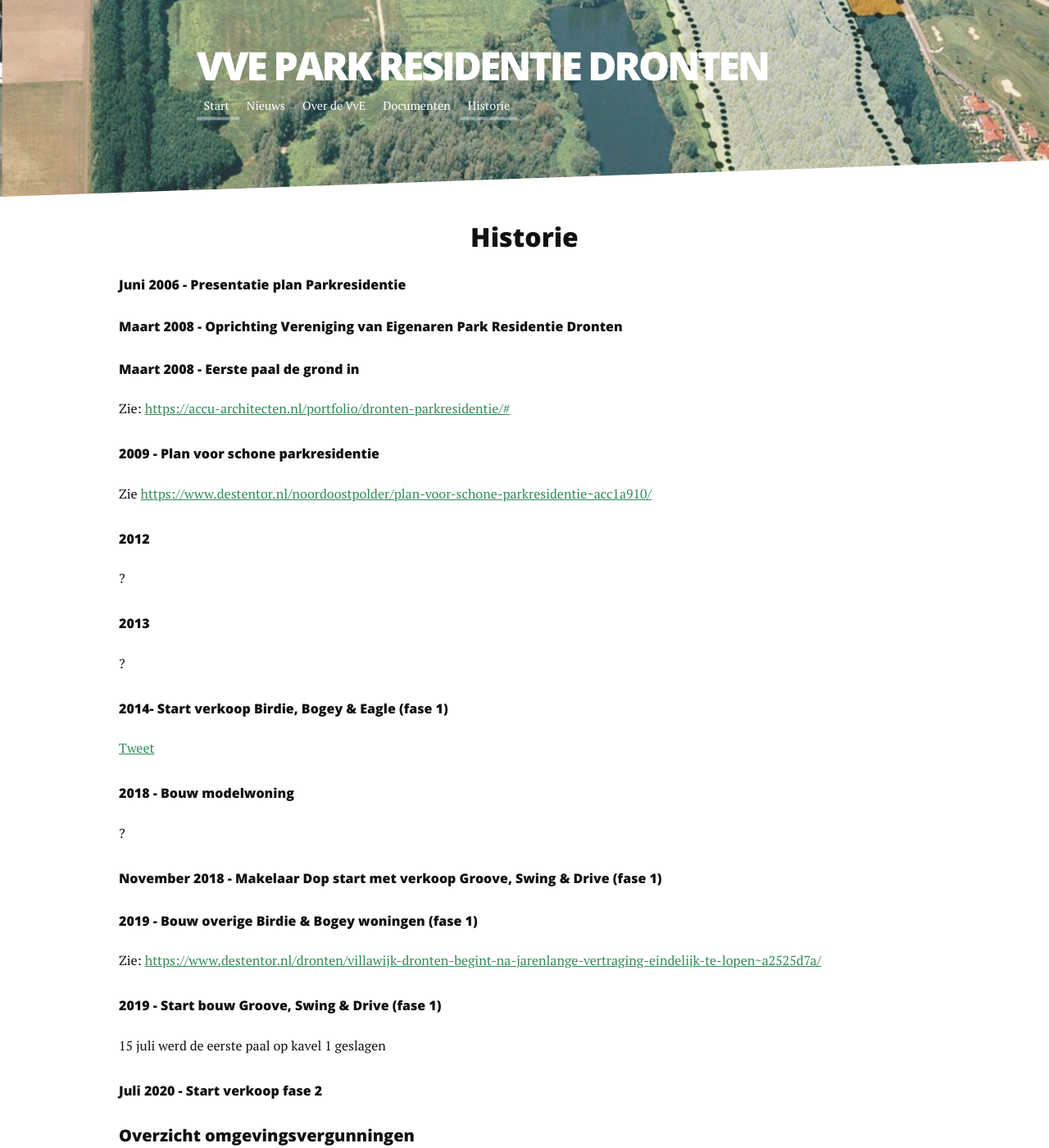
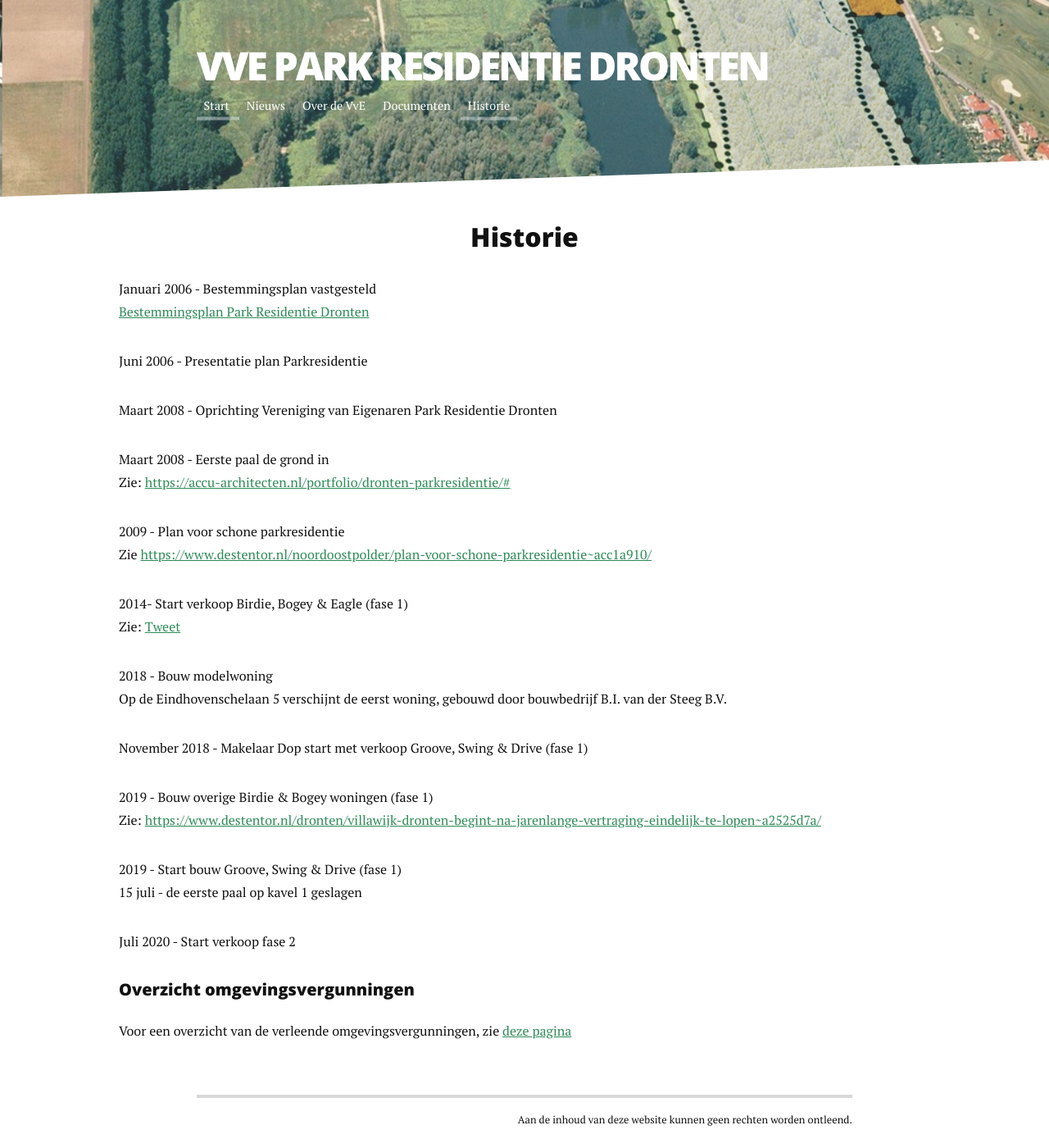
Before and after one commit to plamola/vve-parkresidentie, a Jekyll site: the page built from historie/index.html, in a window 1280 px wide and 1400 px high. Shown: the whole window at 82% size. Built offline with Jekyll 4.4.1, drawn with Linux system fonts in a browser that asks for light colours; nearby versions of some CDN libraries.

Commit message:
Beta V1.0

```diff
--- a/historie/index.html
+++ b/historie/index.html
@@ -6,41 +6,41 @@ title: Historie
 <div class="home" id="home">
   <h1 class="pageTitle">Historie</h1>
 
-  <h4>Juni 2006 - Presentatie plan Parkresidentie</h4>
+  <ul class="noList">
+    <li>Januari 2006 - Bestemmingsplan vastgesteld</li>
+    <p><a href="{{ '/docs/overige/9030 - toelichting + voorschriften bp Parkresidentie.pdf' | prepend: site.baseurl }}" target="_blank">Bestemmingsplan Park Residentie Dronten</a>
+    </p>
+  <li>Juni 2006 - Presentatie plan Parkresidentie</li>
   <p></p>
 
-  <h4>Maart 2008 - Oprichting Vereniging van Eigenaren Park Residentie Dronten</h4>
+  <li>Maart 2008 - Oprichting Vereniging van Eigenaren Park Residentie Dronten</li>
   <p></p>
 
-  <h4>Maart 2008 - Eerste paal de grond in</h4>
+  <li>Maart 2008 - Eerste paal de grond in</li>
   <p>Zie: <a href="https://accu-architecten.nl/portfolio/dronten-parkresidentie/#">https://accu-architecten.nl/portfolio/dronten-parkresidentie/#</a></p>
 
-  <h4>2009 - Plan voor schone parkresidentie</h4>
+  <li>2009 - Plan voor schone parkresidentie</li>
   <p>Zie <a href="https://www.destentor.nl/noordoostpolder/plan-voor-schone-parkresidentie~acc1a910/">https://www.destentor.nl/noordoostpolder/plan-voor-schone-parkresidentie~acc1a910/</a></p>
 
-  <h4>2012</h4>
-  <p>?</p>
+  <li>2014- Start verkoop Birdie, Bogey & Eagle (fase 1)</li>
+  <p>Zie: <a href="https://twitter.com/bjvdsteegbouw/status/462228579443425280">Tweet</a></p>
 
-  <h4>2013</h4>
-  <p>?</p>
+  <li>2018 - Bouw modelwoning</li>
+    <p>Op de Eindhovenschelaan 5 verschijnt de eerst woning, gebouwd door bouwbedrijf B.I. van der Steeg B.V.</p>
 
-  <h4>2014- Start verkoop Birdie, Bogey & Eagle (fase 1)</h4>
-  <p><a href="https://twitter.com/bjvdsteegbouw/status/462228579443425280">Tweet</a></p>
+  <li>November 2018 - Makelaar Dop start met verkoop Groove, Swing & Drive (fase 1)</li>
+    <p></p>
 
-  <h4>2018 - Bouw modelwoning</h4>
-  <p>?</p>
-
-  <h4>November 2018 - Makelaar Dop start met verkoop Groove, Swing & Drive (fase 1)</h4>
-  <p></p>
-
-  <h4>2019 - Bouw overige Birdie & Bogey woningen (fase 1)</h4>
+  <li>2019 - Bouw overige Birdie & Bogey woningen (fase 1)</li>
   <p>Zie: <a href="https://www.destentor.nl/dronten/villawijk-dronten-begint-na-jarenlange-vertraging-eindelijk-te-lopen~a2525d7a/">https://www.destentor.nl/dronten/villawijk-dronten-begint-na-jarenlange-vertraging-eindelijk-te-lopen~a2525d7a/</a></p>
 
-  <h4>2019 - Start bouw Groove, Swing & Drive (fase 1)</h4>
-  <p>15 juli werd de eerste paal op kavel 1 geslagen</p>
+  <li>2019 - Start bouw Groove, Swing & Drive (fase 1)</li>
+  <p>15 juli - de eerste paal op kavel 1 geslagen</p>
 
-  <h4>Juli 2020 - Start verkoop fase 2</h4>
+  <li>Juli 2020 - Start verkoop fase 2</li>
   <p></p>
+  </ul>
+
 
   <h3>Overzicht omgevingsvergunningen</h3>
   <p>Voor een overzicht van de verleende omgevingsvergunningen, zie <a href="{{ '/omgevingsvergunningen' | prepend: site.baseurl }}">deze pagina</a></p>
```
Also changed, not shown: documenten.md (+3 -3 lines).
